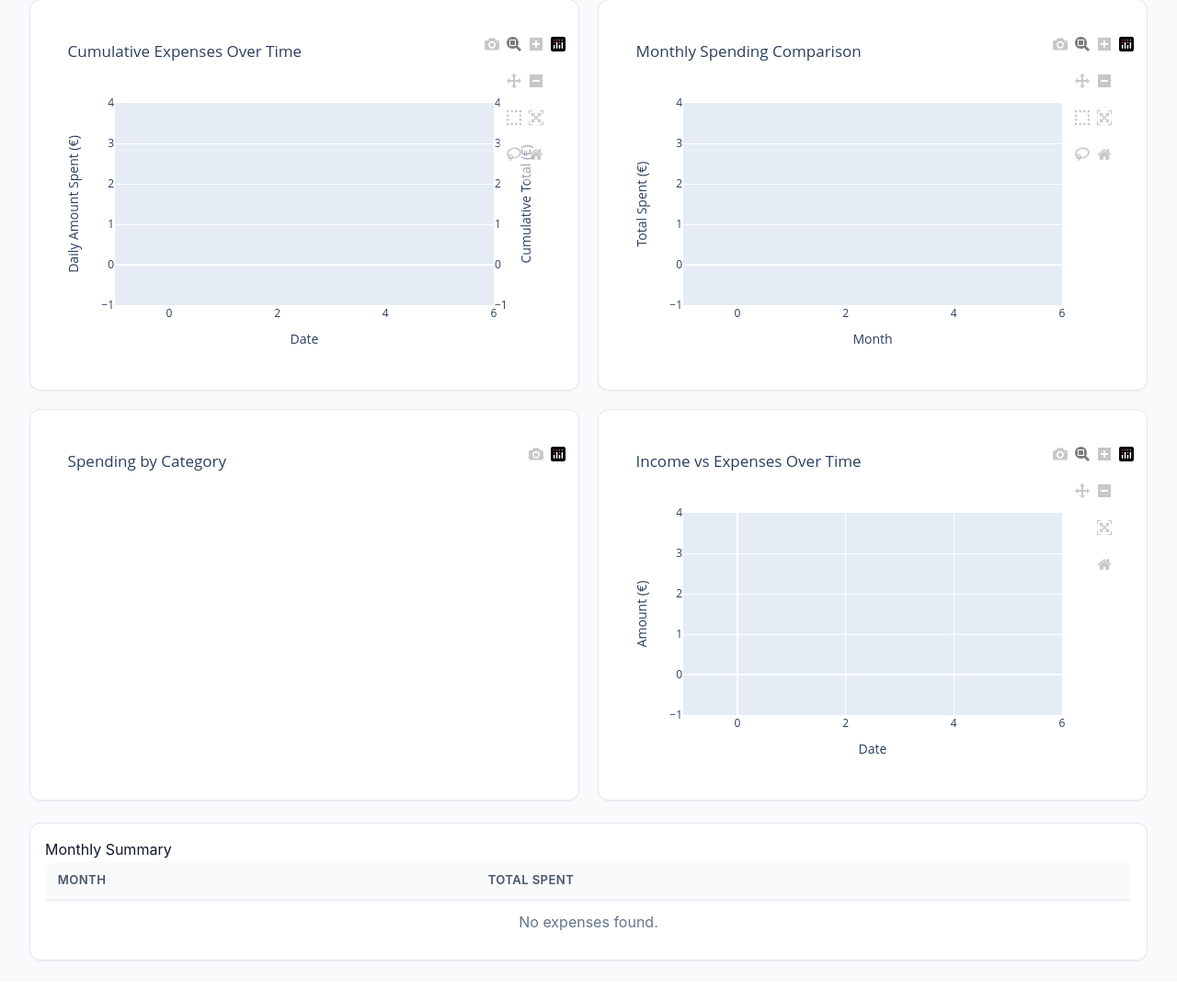
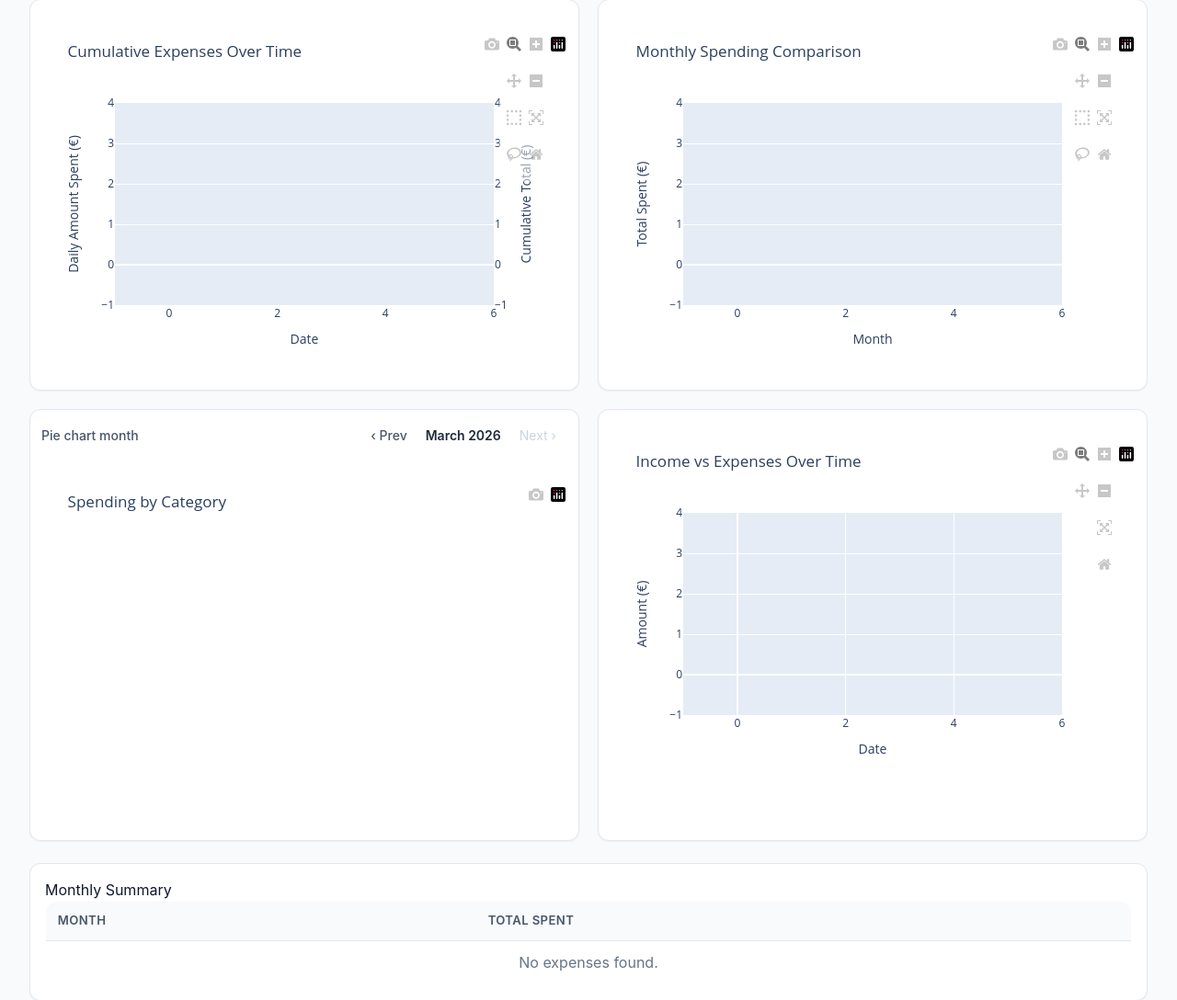
Before and after one commit to andomm/expense-tracker, a Django app: page /expenses/expenses-per-month/ in a window 1280 px wide. Shown: the part 163-1251 px from the top of the page at 92% size. Before the commit the page ends 1209 px from the top, so only its background shows below. Run offline with Django 5.2, Linux system fonts and the light colour scheme; the visitor is signed in with stand-in values (Sample User, id 1); data comes from the database, SQL or seed files in the repository; data that the repository does not hold is empty; some libraries are stand-ins or nearby versions.

Commit message:
feat: go by month on the pie chart
I think this needs to be made better at some point

```diff
--- a/expense_tracker/expenses/charts.py
+++ b/expense_tracker/expenses/charts.py
@@ -98,11 +98,18 @@ def create_monthly_comparison(user):
     return plot(fig, output_type="div", include_plotlyjs=False)
 
 
-def create_category_breakdown(user):
-    """Create category-based pie chart, rolling all expenses up to their root category."""
+def create_category_breakdown(
+    user,
+    *,
+    active_month_date=None,
+):
+    """Create category-based pie chart for the selected month."""
     # TODO: Do not like this i would want a dynamic way to roll up categories
     expenses = (
-        Expense.objects.filter(user=user, amount__lt=0)
+        Expense.objects.filter(
+            user=user,
+            amount__lt=0,
+        )
         .exclude(category_obj__category_type__in=NON_EXPENSE_CATEGORY_TYPES)
         .select_related(
             "category_obj",
@@ -112,6 +119,12 @@ def create_category_breakdown(user):
             "category_obj__parent__parent__parent__parent",
         )
     )
+
+    if active_month_date is not None:
+        expenses = expenses.filter(
+            date__year=active_month_date.year,
+            date__month=active_month_date.month,
+        )
 
     category_totals: dict[str, Decimal] = defaultdict(lambda: Decimal("0"))
     for expense in expenses:
--- a/expense_tracker/expenses/templates/expenses/expenses_per_month.html
+++ b/expense_tracker/expenses/templates/expenses/expenses_per_month.html
@@ -10,6 +10,24 @@
       {{ monthly_comparison|safe }}
     </div>
     <div class="rounded-xl border border-slate-200 bg-white p-3 shadow-sm">
+      <div class="mb-3 flex flex-wrap items-center justify-between gap-2">
+        <div class="text-sm font-medium text-slate-600">Pie chart month</div>
+        <div class="flex flex-wrap items-center gap-2">
+          <a href="?month={{ prev_month_str }}"
+             class="flex items-center gap-1 rounded-lg px-3 py-1.5 text-sm font-medium text-slate-600 hover:bg-slate-100">
+            ‹ Prev
+          </a>
+          <span class="text-sm font-semibold text-slate-800">{{ active_month_label }}</span>
+          {% if not is_current_month %}
+            <a href="?month={{ next_month_str }}"
+               class="flex items-center gap-1 rounded-lg px-3 py-1.5 text-sm font-medium text-slate-600 hover:bg-slate-100">
+              Next ›
+            </a>
+          {% else %}
+            <span class="px-3 py-1.5 text-sm text-slate-300">Next ›</span>
+          {% endif %}
+        </div>
+      </div>
       {{ category_breakdown|safe }}
     </div>
     <div class="rounded-xl border border-slate-200 bg-white p-3 shadow-sm">
--- a/expense_tracker/expenses/views.py
+++ b/expense_tracker/expenses/views.py
@@ -42,6 +42,24 @@ NON_EXPENSE_CATEGORY_TYPES = (
 
 @login_required
 def expenses_per_month(request):
+    today = date.today()
+    month_param = request.GET.get("month", "")
+    active_month_date = today.replace(day=1)
+
+    if month_param:
+        try:
+            active_month_date = date.fromisoformat(month_param + "-01")
+        except ValueError:
+            pass
+
+    prev_month_str = _add_months(active_month_date, -1).strftime("%Y-%m")
+    next_month_date = _add_months(active_month_date, 1)
+    next_month_str = next_month_date.strftime("%Y-%m")
+    is_current_month = (
+        active_month_date.year == today.year and active_month_date.month == today.month
+    )
+    active_month_label = active_month_date.strftime("%B %Y")
+
     monthly_totals = (
         Expense.objects.filter(user=request.user, amount__lt=0)
         .exclude(category_obj__category_type__in=NON_EXPENSE_CATEGORY_TYPES)
@@ -53,7 +71,10 @@ def expenses_per_month(request):
 
     cumulative_graph = create_cumulative_graph(request.user)
     monthly_comparison = create_monthly_comparison(request.user)
-    category_breakdown = create_category_breakdown(request.user)
+    category_breakdown = create_category_breakdown(
+        request.user,
+        active_month_date=active_month_date,
+    )
     income_vs_expenses = create_income_vs_expenses(request.user)
 
     return render(
@@ -65,6 +86,11 @@ def expenses_per_month(request):
             "monthly_comparison": monthly_comparison,
             "category_breakdown": category_breakdown,
             "income_vs_expenses": income_vs_expenses,
+            "active_month_label": active_month_label,
+            "active_month_str": active_month_date.strftime("%Y-%m"),
+            "prev_month_str": prev_month_str,
+            "next_month_str": next_month_str,
+            "is_current_month": is_current_month,
         },
     )
 
```
Also changed, not shown: expense_tracker/expenses/tests.py (+48 -0 lines).
